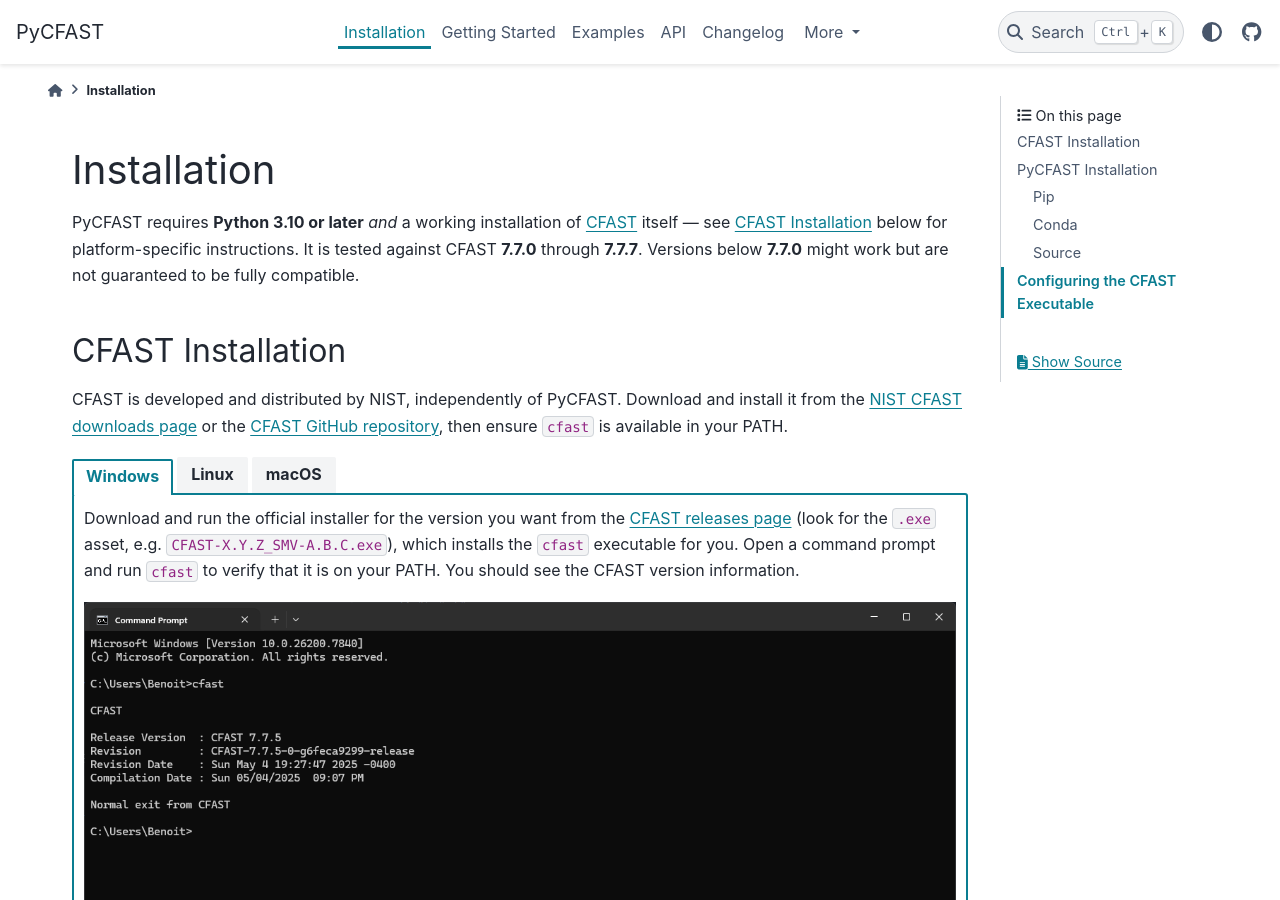
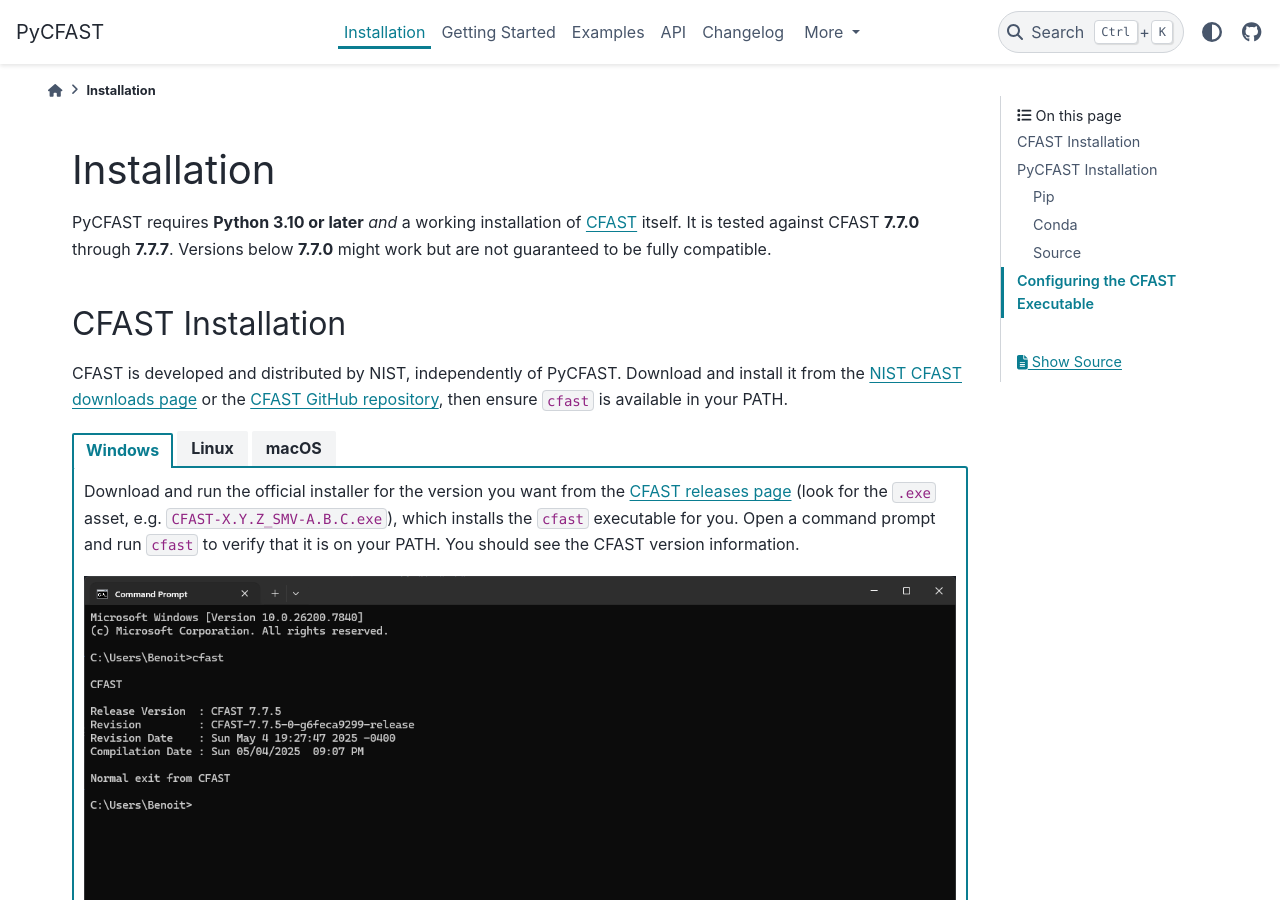
Before and after one commit to bewygs/pycfast, a Sphinx documentation site: the page built from docs/source/installation.rst, in a window 1280 px wide and 900 px high. Built offline with Sphinx 7.4.7 and the PyData theme 0.15.4, drawn with Linux system fonts in a browser that asks for light colours; pages that are not in the unit, such as notebooks, are missing from menus.

Commit message:
DOC: remove redundant reference to CFAST installation (#192)

```diff
--- a/docs/source/installation.rst
+++ b/docs/source/installation.rst
@@ -2,8 +2,8 @@
 ============
 
 PyCFAST requires **Python 3.10 or later** *and* a working installation of `CFAST <https://pages.nist.gov/cfast/>`_
-itself — see `CFAST Installation`_ below for platform-specific instructions. It is tested against CFAST
-**7.7.0** through **7.7.7**. Versions below **7.7.0** might work but are not guaranteed to be fully compatible.
+itself. It is tested against CFAST **7.7.0** through **7.7.7**. Versions below **7.7.0** might work but are not
+guaranteed to be fully compatible.
 
 CFAST Installation
 ------------------
```
Also changed, not shown: README.md (+1 -1 lines).
